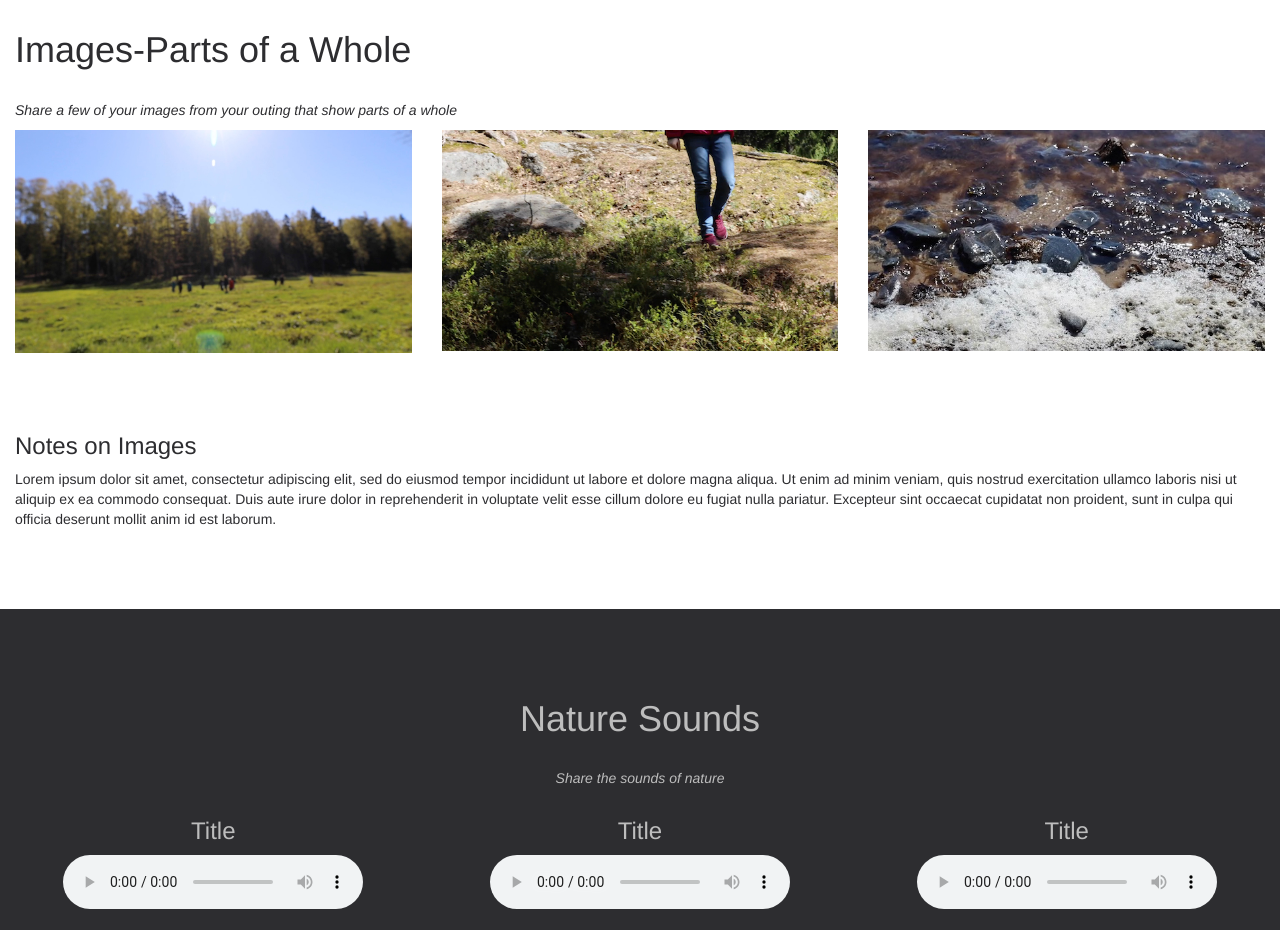
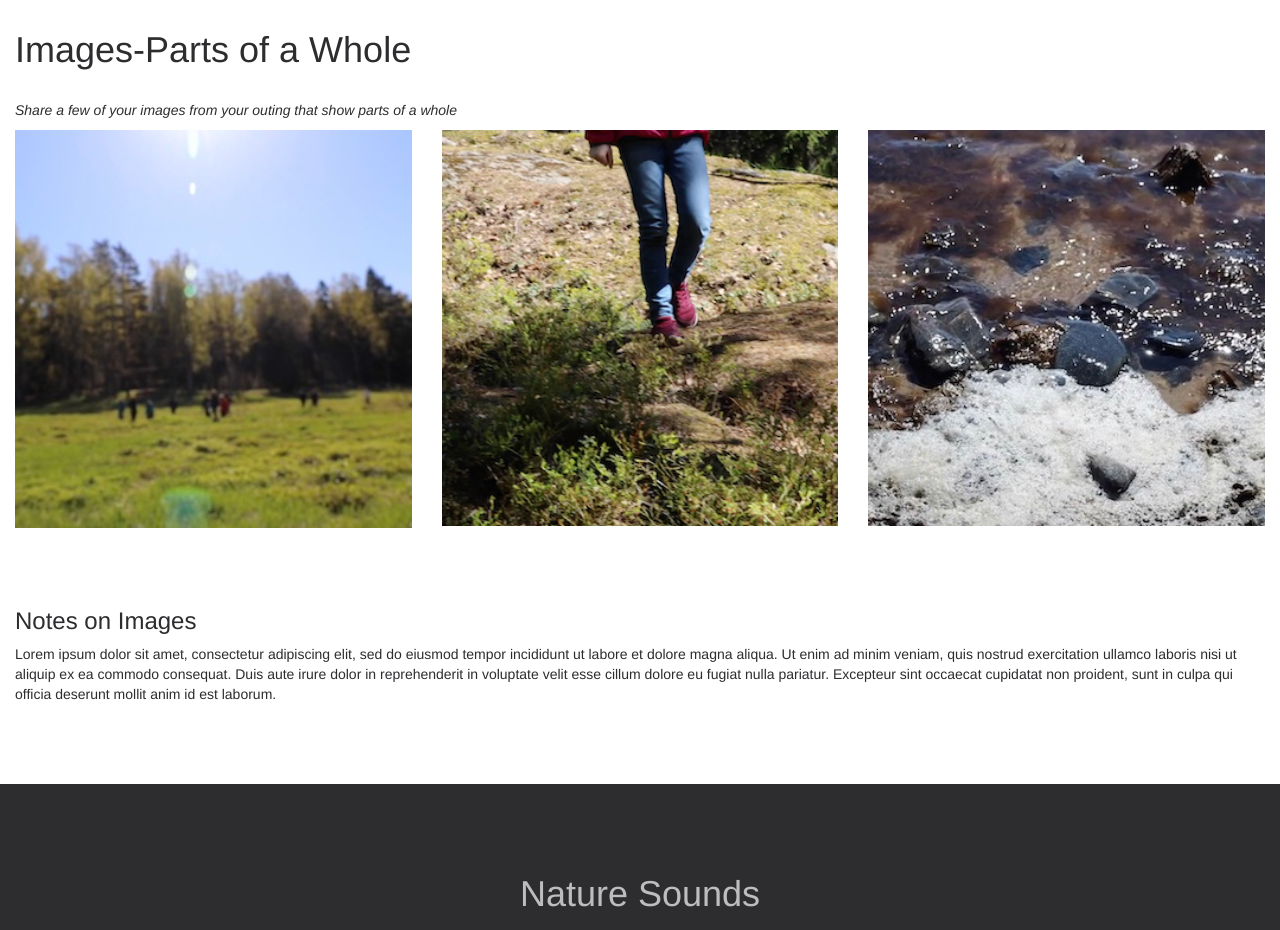
Before and after one commit to codela-k12/my-nature-outing, a plain HTML site: page index.html in a window 1280 px wide. Shown: the part 860-1790 px from the top of the page. Drawn offline with nearby package versions, Linux system fonts and the light colour scheme.

Commit message:
Add files via upload

```diff
--- a/index.html
+++ b/index.html
@@ -52,7 +52,7 @@ To get started making this document, you'll need to download the code from GitHu
     <div class="col-sm-4">
           <a class="portfolio-link" data-toggle="modal" href="#portfolioModal1">
          <div class="hover">
-       <img src="img1.jpg" class="img-responsive" style="width:100%"alt="Describe Image Here" >
+       <img src="thumb1.jpg" class="img-responsive" style="width:100%"alt="Describe Image Here" >
               </div>
      </a>
 
@@ -60,7 +60,7 @@ To get started making this document, you'll need to download the code from GitHu
        <div class="col-sm-4">
           <a class="portfolio-link" data-toggle="modal" href="#portfolioModal2">
          <div class="hover">
-       <img src="img2.jpg" class="img-responsive" style="width:100%"alt="Describe Image Here" >
+       <img src="thumb2.jpg" class="img-responsive" style="width:100%"alt="Describe Image Here" >
               </div>
      </a>
 
@@ -68,7 +68,7 @@ To get started making this document, you'll need to download the code from GitHu
     <div class="col-sm-4">
           <a class="portfolio-link" data-toggle="modal" href="#portfolioModal3">
          <div class="hover">
-       <img src="img3.jpg" class="img-responsive" style="width:100%"alt="Describe Image Here" >
+       <img src="thumb3.jpg" class="img-responsive" style="width:100%"alt="Describe Image Here" >
               </div>
      </a>
 
```
Also changed, not shown: thumb1.jpg (added), thumb2.jpg (added), thumb3.jpg (added), 1 other file.
